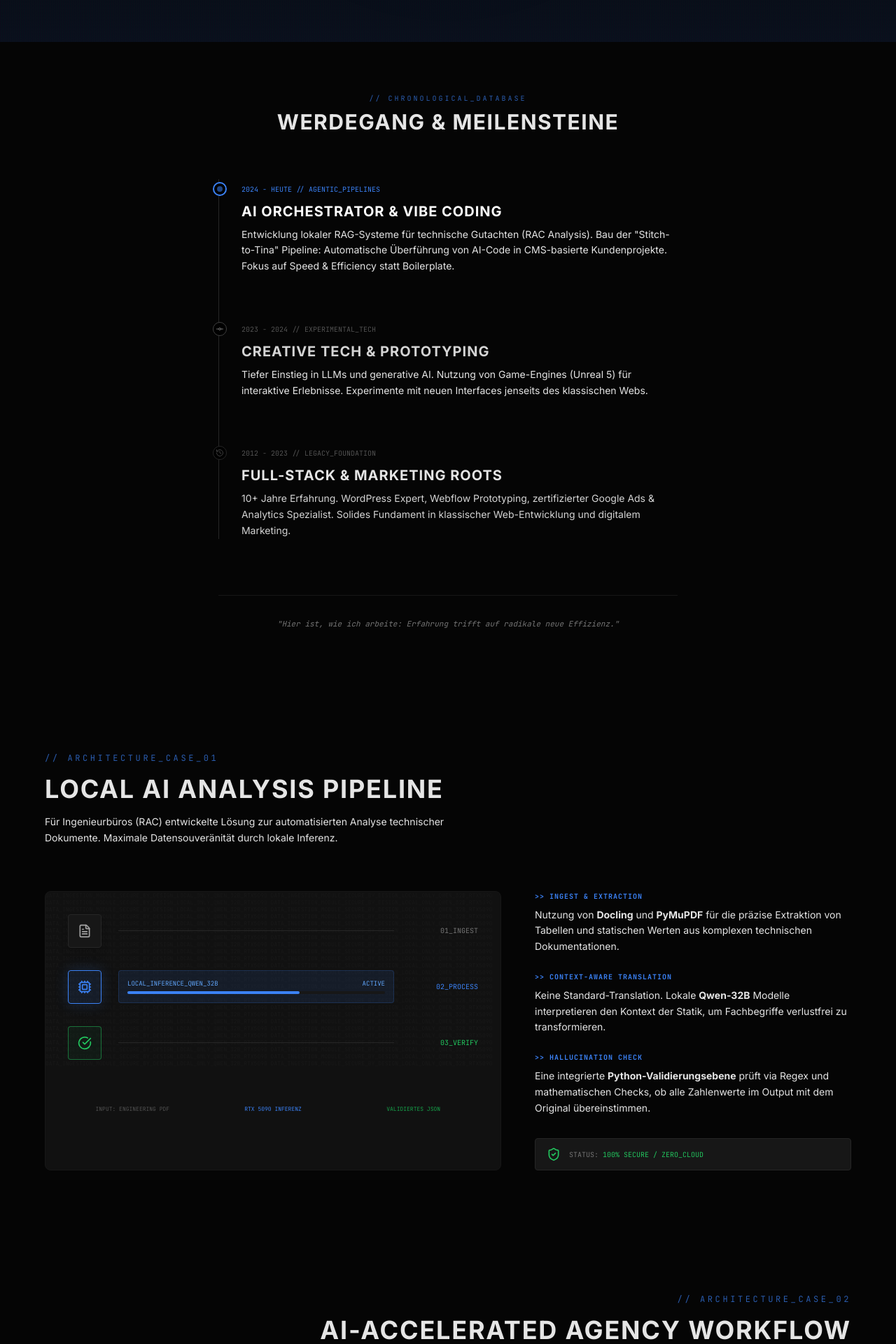
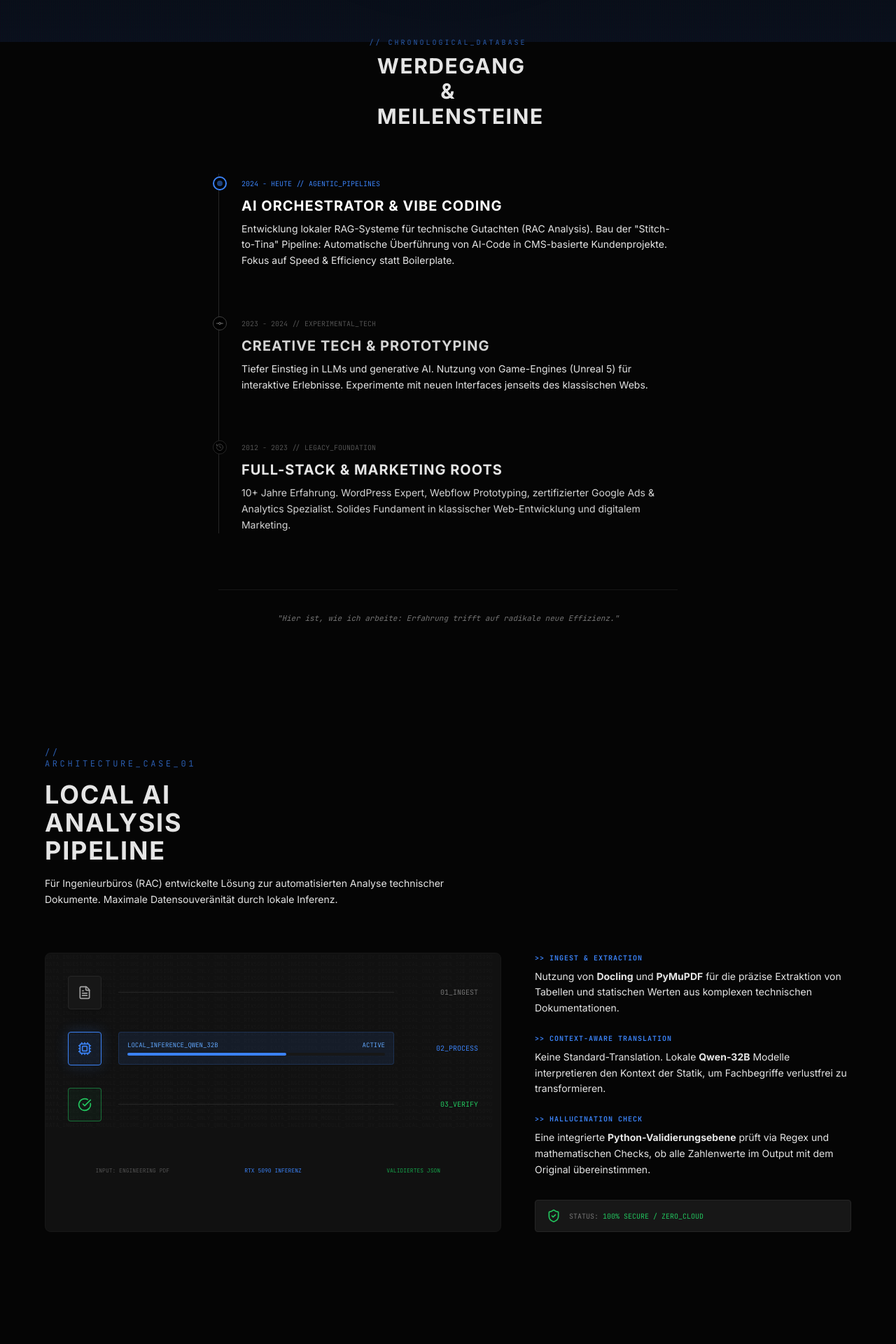
Before and after one commit to maexftw/munverricht.bewerbung, a React (Vite) app: page / in a window 1280 px wide. Shown: the part 740-2660 px from the top of the page at 70% size. Built offline with nearby package versions, Linux system fonts and the light colour scheme; no server answers.

Commit message:
feat: add ASCII glitch ripple hover effect to headings
Co-authored-by: maexftw <171914623+maexftw@users.noreply.github.com>

```diff
--- /dev/null
+++ b/components/ASCIIText.tsx
@@ -0,0 +1,168 @@
+import React, { useState, useEffect, useRef, useCallback, useLayoutEffect } from 'react';
+
+const WAVE_THRESH = 3;
+const CHAR_MULT = 3;
+const ANIM_STEP = 40;
+const WAVE_BUF = 5;
+const CHARS = '.,·-─~+:;=*π""┐┌┘┴┬╗╔╝╚╬╠╣╩╦║░▒▓█▄▀▌▐■!?&#$@0123456789*';
+
+interface Wave {
+  startPos: number;
+  startTime: number;
+  id: number;
+}
+
+interface ASCIITextProps {
+  text: string;
+  className?: string;
+  duration?: number;
+  spread?: number;
+  as?: 'h1' | 'h2' | 'h3' | 'h4' | 'span' | 'div' | 'p';
+}
+
+/**
+ * ASCIIText Component
+ * Implements an ASCII glitch ripple effect on hover.
+ * Based on: https://codepen.io/erevan/pen/MYKBjdZ
+ */
+export const ASCIIText: React.FC<ASCIITextProps> = ({
+  text,
+  className = '',
+  duration = 1000,
+  spread = 1,
+  as: Component = 'span'
+}) => {
+  const [displayText, setDisplayText] = useState(text);
+  const wavesRef = useRef<Wave[]>([]);
+  const requestRef = useRef<number>();
+  const containerRef = useRef<HTMLElement>(null);
+  const isHoveringRef = useRef(false);
+  const lastCursorPosRef = useRef(-1);
+  const [width, setWidth] = useState<number | null>(null);
+
+  // Measure initial width to prevent layout shifts
+  useLayoutEffect(() => {
+    if (containerRef.current) {
+      // Temporarily ensure natural width to measure
+      const originalWidth = containerRef.current.style.width;
+      containerRef.current.style.width = 'auto';
+      const rect = containerRef.current.getBoundingClientRect();
+      setWidth(rect.width);
+      containerRef.current.style.width = originalWidth;
+    }
+  }, [text]);
+
+  const getCursorPos = useCallback((e: React.MouseEvent | MouseEvent) => {
+    if (!containerRef.current) return 0;
+    const rect = containerRef.current.getBoundingClientRect();
+    const x = e.clientX - rect.left;
+    const pos = Math.round((x / rect.width) * text.length);
+    return Math.max(0, Math.min(pos, text.length - 1));
+  }, [text.length]);
+
+  const startWave = useCallback((pos: number) => {
+    wavesRef.current.push({
+      startPos: pos,
+      startTime: Date.now(),
+      id: Math.random()
+    });
+  }, []);
+
+  const animate = useCallback(() => {
+    const now = Date.now();
+
+    // Cleanup expired waves
+    wavesRef.current = wavesRef.current.filter(w => now - w.startTime < duration);
+
+    if (wavesRef.current.length === 0) {
+      setDisplayText(text);
+      requestRef.current = undefined;
+      return;
+    }
+
+    const chars = text.split('');
+    const result = chars.map((char, i) => {
+      // Preserve spaces
+      if (char === ' ') return ' ';
+
+      let shouldAnim = false;
+      let resultChar = char;
+
+      for (const w of wavesRef.current) {
+        const age = now - w.startTime;
+        const prog = Math.min(age / duration, 1);
+        const dist = Math.abs(i - w.startPos);
+        const maxDist = Math.max(w.startPos, text.length - w.startPos - 1);
+        const rad = (prog * (maxDist + WAVE_BUF)) / spread;
+
+        if (dist <= rad) {
+          shouldAnim = true;
+          const intens = Math.max(0, rad - dist);
+
+          // Chars in the wave zone shift through character sequence
+          if (intens <= WAVE_THRESH && intens > 0) {
+            const charIdx = (dist * CHAR_MULT + Math.floor(age / ANIM_STEP)) % CHARS.length;
+            resultChar = CHARS[charIdx];
+          }
+        }
+      }
+      return shouldAnim ? resultChar : char;
+    }).join('');
+
+    setDisplayText(result);
+    requestRef.current = requestAnimationFrame(animate);
+  }, [text, duration, spread]);
+
+  const handleMouseEnter = (e: React.MouseEvent) => {
+    isHoveringRef.current = true;
+    const pos = getCursorPos(e);
+    lastCursorPosRef.current = pos;
+    startWave(pos);
+    if (!requestRef.current) {
+      requestRef.current = requestAnimationFrame(animate);
+    }
+  };
+
+  const handleMouseMove = (e: React.MouseEvent) => {
+    if (!isHoveringRef.current) return;
+    const pos = getCursorPos(e);
+    if (pos !== lastCursorPosRef.current) {
+      lastCursorPosRef.current = pos;
+      startWave(pos);
+    }
+  };
+
+  const handleMouseLeave = () => {
+    isHoveringRef.current = false;
+    lastCursorPosRef.current = -1;
+  };
+
+  useEffect(() => {
+    return () => {
+      if (requestRef.current) {
+        cancelAnimationFrame(requestRef.current);
+      }
+    };
+  }, []);
+
+  // Update displayText if text prop changes
+  useEffect(() => {
+    setDisplayText(text);
+  }, [text]);
+
+  return (
+    <Component
+      ref={containerRef as any}
+      className={`${className} inline-block cursor-default select-none`}
+      onMouseEnter={handleMouseEnter}
+      onMouseMove={handleMouseMove}
+      onMouseLeave={handleMouseLeave}
+      style={{ width: width ? `${width}px` : 'auto' }}
+      aria-label={text}
+    >
+      {displayText}
+    </Component>
+  );
+};
+
+export default ASCIIText;
--- a/components/Evolution.tsx
+++ b/components/Evolution.tsx
@@ -1,13 +1,18 @@
 import React from 'react';
 import { motion } from 'framer-motion';
 import { GitCommit, History } from 'lucide-react';
+import ASCIIText from './ASCIIText';
 
 const Evolution: React.FC = () => {
   return (
     <section id="evolution" className="space-y-16 py-12">
       <div className="flex flex-col items-center text-center space-y-2">
-        <h3 className="mono text-blue-500 text-[10px] tracking-[0.3em] uppercase opacity-70" aria-hidden="true">// CHRONOLOGICAL_DATABASE</h3>
-        <h2 className="text-3xl font-bold uppercase tracking-[0.05em]">Werdegang & Meilensteine</h2>
+        <h3 className="mono text-blue-500 text-[10px] tracking-[0.3em] uppercase opacity-70" aria-hidden="true">
+          <ASCIIText text="// CHRONOLOGICAL_DATABASE" />
+        </h3>
+        <h2 className="text-3xl font-bold uppercase tracking-[0.05em]">
+          <ASCIIText text="Werdegang & Meilensteine" />
+        </h2>
       </div>
 
       <div className="max-w-[65ch] mx-auto space-y-12">
--- a/components/Hero.tsx
+++ b/components/Hero.tsx
@@ -1,6 +1,7 @@
 import React from 'react';
 import { motion } from 'framer-motion';
 import { Terminal, Cpu, Zap, Activity } from 'lucide-react';
+import ASCIIText from './ASCIIText';
 
 const Hero: React.FC = () => {
   return (
@@ -13,10 +14,10 @@ const Hero: React.FC = () => {
       >
         <div className="absolute -inset-4 bg-blue-500/5 blur-3xl rounded-full" aria-hidden="true" />
         <h2 className="mono text-blue-500 text-xs tracking-[0.4em] uppercase mb-4">
-          THE AGENTIC DEVELOPER // AI WORKFLOW SPECIALIST
+          <ASCIIText text="THE AGENTIC DEVELOPER // AI WORKFLOW SPECIALIST" />
         </h2>
         <h1 className="text-5xl md:text-8xl font-bold uppercase tracking-[0.05em] leading-tight text-white mb-2">
-          MAXIMILIAN <span className="text-blue-500">UNVERRICHT</span>
+          <ASCIIText text="MAXIMILIAN" /> <ASCIIText text="UNVERRICHT" className="text-blue-500" />
         </h1>
       </motion.div>
 
--- a/components/ShowcaseA.tsx
+++ b/components/ShowcaseA.tsx
@@ -1,15 +1,20 @@
 import React from 'react';
 import { motion } from 'framer-motion';
 import { FileText, Cpu, CheckCircle, ShieldCheck } from 'lucide-react';
+import ASCIIText from './ASCIIText';
 
 const BACKGROUND_TEXT = Array(50).fill("DATA_INGESTION_MODULE_SECURE_BY_DESIGN_LOCAL_ONLY_QWEN_32B_RTX5090 ").join(" ");
 
 const ShowcaseA: React.FC = () => {
   return (
-    <section id="architecture" className="space-y-16">
+    <section id="showcase-a" className="space-y-16">
       <div className="space-y-4">
-        <h3 className="mono text-blue-500 text-xs tracking-[0.3em] uppercase opacity-70" aria-hidden="true">// ARCHITECTURE_CASE_01</h3>
-        <h2 className="text-4xl font-bold uppercase tracking-[0.05em]">Local AI Analysis Pipeline</h2>
+        <h3 className="mono text-blue-500 text-xs tracking-[0.3em] uppercase opacity-70" aria-hidden="true">
+            <ASCIIText text="// ARCHITECTURE_CASE_01" />
+        </h3>
+        <h2 className="text-4xl font-bold uppercase tracking-[0.05em]">
+            <ASCIIText text="Local AI Analysis Pipeline" />
+        </h2>
         <p className="max-w-[65ch] text-neutral-200 text-sm leading-relaxed">
           Für Ingenieurbüros (RAC) entwickelte Lösung zur automatisierten Analyse technischer Dokumente. Maximale Datensouveränität durch lokale Inferenz.
         </p>
@@ -79,19 +84,25 @@ const ShowcaseA: React.FC = () => {
         <div className="lg:col-span-5 space-y-8 self-center">
           <div className="space-y-6">
             <div className="space-y-2">
-              <h4 className="mono text-[10px] text-blue-500 uppercase font-bold tracking-widest">{">> Ingest & Extraction"}</h4>
+              <h4 className="mono text-[10px] text-blue-500 uppercase font-bold tracking-widest">
+                  <ASCIIText text=">> Ingest & Extraction" />
+              </h4>
               <p className="text-neutral-200 text-sm leading-relaxed">
                 Nutzung von <strong>Docling</strong> und <strong>PyMuPDF</strong> für die präzise Extraktion von Tabellen und statischen Werten aus komplexen technischen Dokumentationen.
               </p>
             </div>
             <div className="space-y-2">
-              <h4 className="mono text-[10px] text-blue-500 uppercase font-bold tracking-widest">{">> Context-Aware Translation"}</h4>
+              <h4 className="mono text-[10px] text-blue-500 uppercase font-bold tracking-widest">
+                  <ASCIIText text=">> Context-Aware Translation" />
+              </h4>
               <p className="text-neutral-200 text-sm leading-relaxed">
                 Keine Standard-Translation. Lokale <strong>Qwen-32B</strong> Modelle interpretieren den Kontext der Statik, um Fachbegriffe verlustfrei zu transformieren.
               </p>
             </div>
             <div className="space-y-2">
-              <h4 className="mono text-[10px] text-blue-500 uppercase font-bold tracking-widest">{">> Hallucination Check"}</h4>
+              <h4 className="mono text-[10px] text-blue-500 uppercase font-bold tracking-widest">
+                  <ASCIIText text=">> Hallucination Check" />
+              </h4>
               <p className="text-neutral-200 text-sm leading-relaxed">
                 Eine integrierte <strong>Python-Validierungsebene</strong> prüft via Regex und mathematischen Checks, ob alle Zahlenwerte im Output mit dem Original übereinstimmen.
               </p>
--- a/components/ShowcaseB.tsx
+++ b/components/ShowcaseB.tsx
@@ -1,13 +1,18 @@
 import React from 'react';
 import { motion } from 'framer-motion';
 import { Zap, Code2, Monitor, MousePointer2, Settings } from 'lucide-react';
+import ASCIIText from './ASCIIText';
 
 const ShowcaseB: React.FC = () => {
   return (
     <section className="space-y-16 py-12">
       <div className="flex flex-col items-end text-right space-y-4">
-        <h3 className="mono text-blue-500 text-xs tracking-[0.3em] uppercase opacity-70" aria-hidden="true">// ARCHITECTURE_CASE_02</h3>
-        <h2 className="text-4xl font-bold uppercase tracking-[0.05em]">AI-Accelerated Agency Workflow</h2>
+        <h3 className="mono text-blue-500 text-xs tracking-[0.3em] uppercase opacity-70" aria-hidden="true">
+            <ASCIIText text="// ARCHITECTURE_CASE_02" />
+        </h3>
+        <h2 className="text-4xl font-bold uppercase tracking-[0.05em]">
+            <ASCIIText text="AI-Accelerated Agency Workflow" />
+        </h2>
         <p className="max-w-[65ch] text-neutral-200 text-sm leading-relaxed">
           Vibe-Coding trifft auf Client-Control. Ein Workflow, der Agenturen die Geschwindigkeit von KI-Generierung gibt, ohne die Wartbarkeit oder Kunden-Freiheit zu opfern.
         </p>
@@ -24,7 +29,9 @@ const ShowcaseB: React.FC = () => {
             <span className="mono text-[9px] text-neutral-600 tracking-widest uppercase" aria-hidden="true">PHASE_01</span>
             <Zap className="w-4 h-4 text-blue-500" aria-hidden="true" />
           </div>
-          <h4 className="text-white font-bold uppercase tracking-[0.05em]">AI-Generation (Boilerplate)</h4>
+          <h4 className="text-white font-bold uppercase tracking-[0.05em]">
+              <ASCIIText text="AI-Generation (Boilerplate)" />
+          </h4>
           <div className="h-24 bg-neutral-900 rounded border border-neutral-800 p-4 mono text-[8px] overflow-hidden relative" aria-hidden="true">
             <div className="absolute top-2 right-2 flex items-center gap-1 text-blue-500">
               <span className="animate-pulse">●</span> VIBE_MODE
@@ -67,7 +74,9 @@ const ShowcaseB: React.FC = () => {
             <span className="mono text-[9px] text-neutral-600 tracking-widest uppercase" aria-hidden="true">PHASE_02</span>
             <Code2 className="w-4 h-4 text-blue-500" aria-hidden="true" />
           </div>
-          <h4 className="text-white font-bold uppercase tracking-[0.05em]">Human Refinement (Logic)</h4>
+          <h4 className="text-white font-bold uppercase tracking-[0.05em]">
+              <ASCIIText text="Human Refinement (Logic)" />
+          </h4>
           <div className="h-24 flex items-center justify-center border-2 border-dashed border-neutral-800 rounded" aria-hidden="true">
             <div className="flex flex-col items-center gap-2">
                 <Settings className="w-6 h-6 text-neutral-700 animate-spin-slow" />
@@ -90,7 +99,9 @@ const ShowcaseB: React.FC = () => {
             <span className="mono text-[9px] text-neutral-600 tracking-widest uppercase" aria-hidden="true">PHASE_03</span>
             <Monitor className="w-4 h-4 text-green-500" aria-hidden="true" />
           </div>
-          <h4 className="text-white font-bold uppercase tracking-[0.05em]">Client Access (Visual Edit)</h4>
+          <h4 className="text-white font-bold uppercase tracking-[0.05em]">
+              <ASCIIText text="Client Access (Visual Edit)" />
+          </h4>
           <div className="h-24 bg-white rounded border border-neutral-200 flex flex-col items-center justify-center gap-2" aria-hidden="true">
              <div className="w-1/2 h-2 bg-neutral-200 rounded" />
              <div className="w-3/4 h-4 bg-blue-500/20 rounded" />
```
Also changed, not shown: components/ContactShell.tsx (+11 -4 lines), components/Projects.tsx (+10 -3 lines), components/SkillMonitor.tsx (+10 -3 lines), verification_result.png (added), 1 other file (tests, documents, lock files or other folders).
